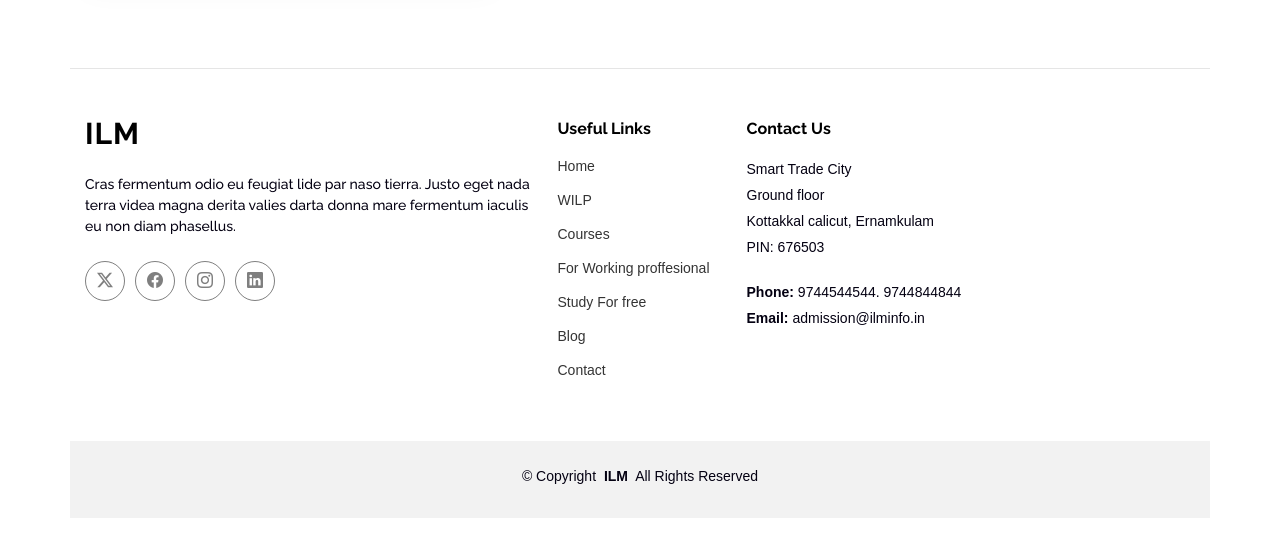
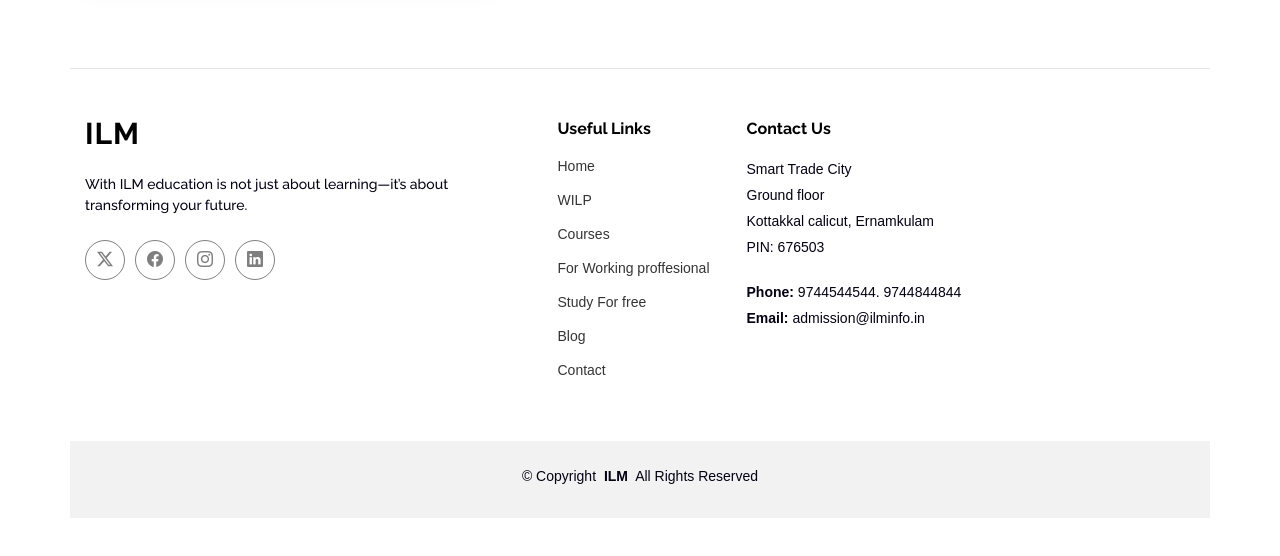
Before and after one commit to shareena12/ilm2, a plain HTML site: page about.html in a window 1280 px wide. Shown: the part 1850-2406 px from the top of the page. Drawn offline with Linux system fonts and the light colour scheme.

Commit message:
Update footer description in about.html

```diff
--- a/about.html
+++ b/about.html
@@ -198,7 +198,7 @@ We are more than just an online course provider—we are a digital learning comm
           <a href="index.html" class="logo d-flex align-items-center">
             <span class="sitename">ILM</span>
           </a>
-          <p>Cras fermentum odio eu feugiat lide par naso tierra. Justo eget nada terra videa magna derita valies darta donna mare fermentum iaculis eu non diam phasellus.</p>
+          <p>With ILM education is not just about learning—it’s about transforming your future.</p>
           <div class="social-links d-flex mt-4">
             <a href=""><i class="bi bi-twitter-x"></i></a>
             <a href=""><i class="bi bi-facebook"></i></a>
```
